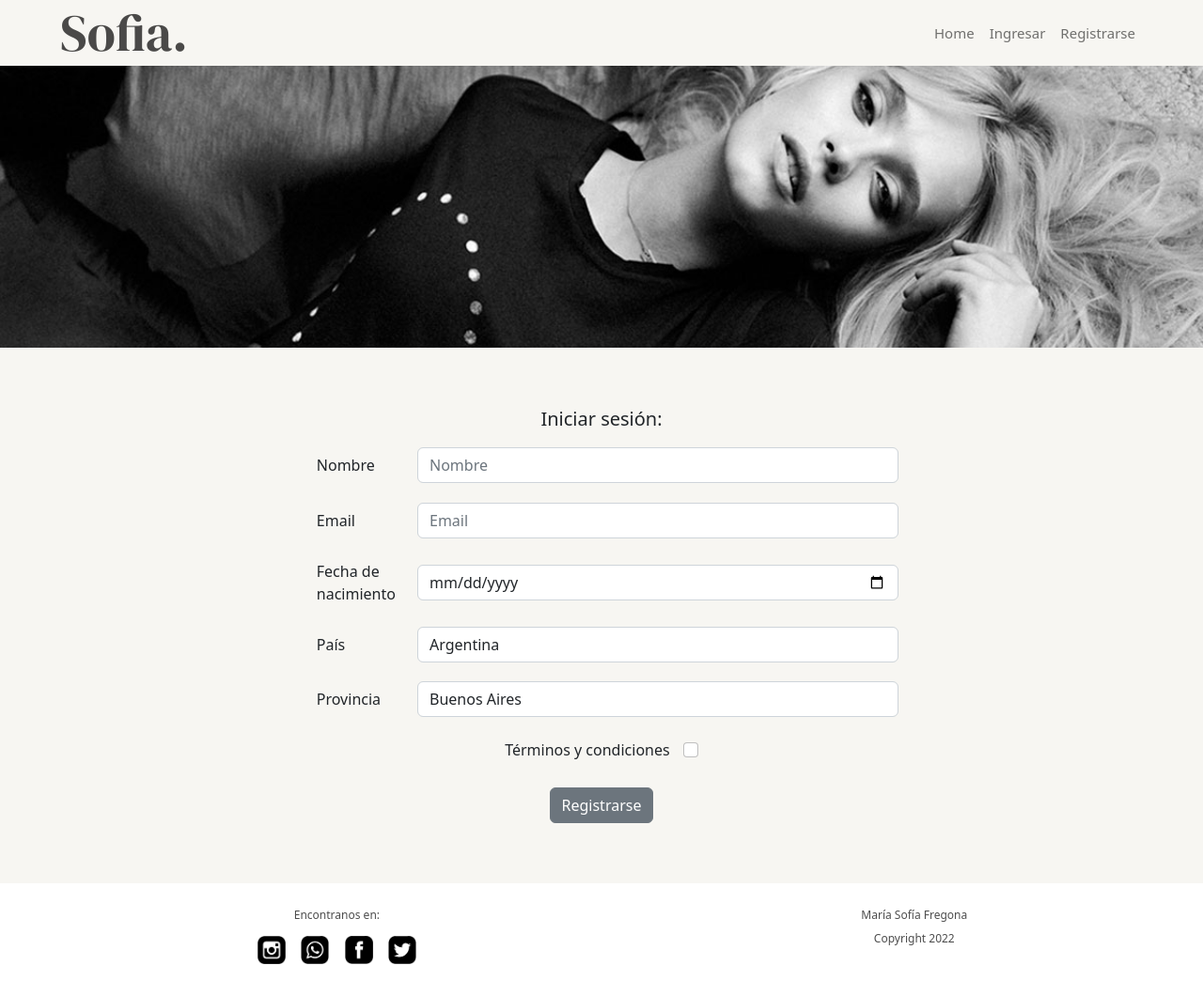
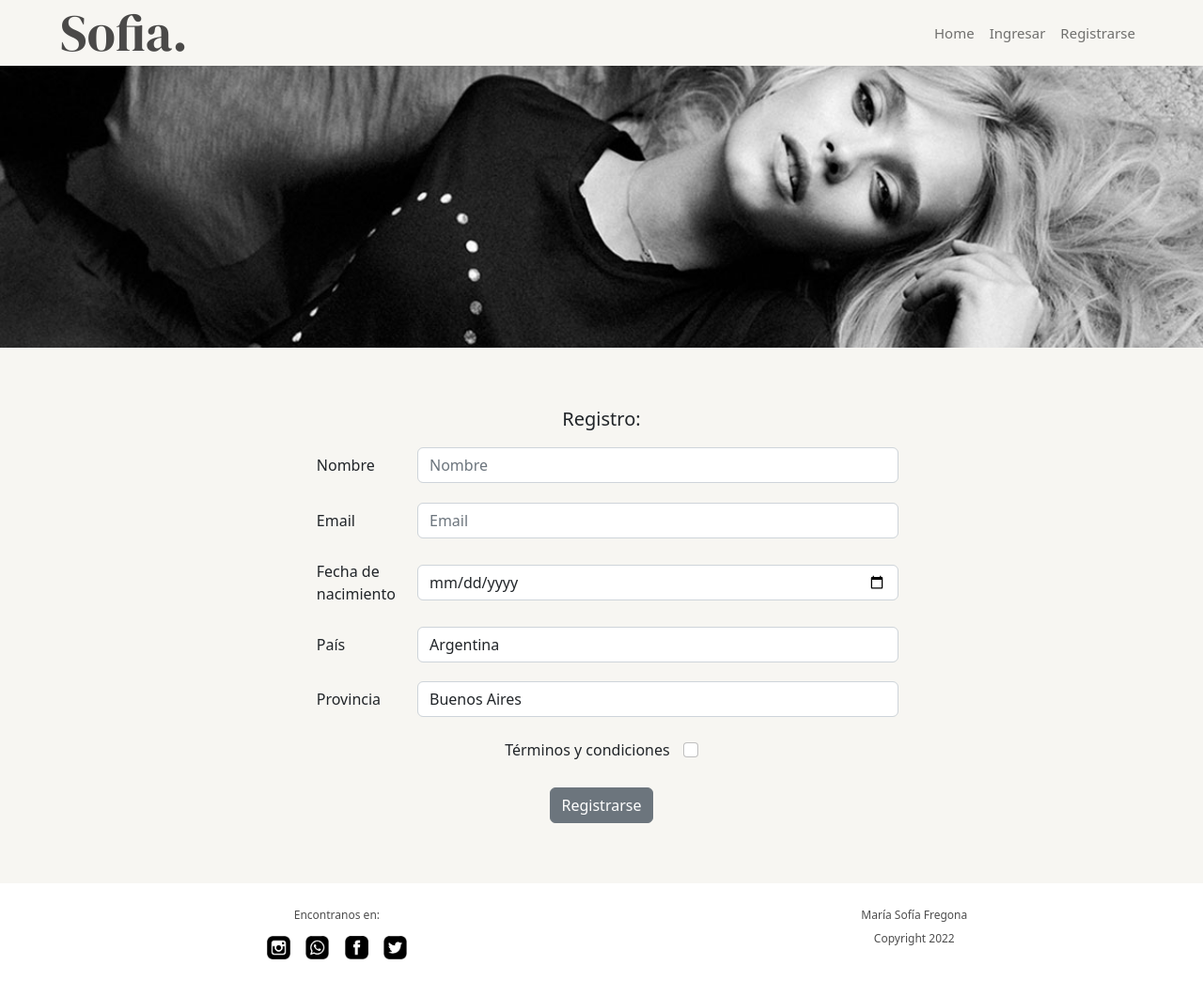
Before and after one commit to sofifregona/Sofia-tienda-de-ropa, a website: page registro.html in a window 1280 px wide. Shown: the whole page at 94% size. Drawn offline with nearby package versions, Linux system fonts and the light colour scheme.

Commit message:
Achicando redes

```diff
--- a/assets/css/style.css
+++ b/assets/css/style.css
@@ -143,7 +143,7 @@
 }
 
 .red {
-  width: 30px;
+  width: 25px;
   margin: 1% 1% 3% 1%;
 }
 
--- a/registro.html
+++ b/registro.html
@@ -43,7 +43,7 @@
     </header>
     <main>
       <form class="formulario-registro">
-        <h4>Iniciar sesión:</h4>
+        <h4>Registro:</h4>
         <div class="form-group row">
           <label for="nombreInput" class="col-12 col-sm-2 col-form-label"
             >Nombre</label
```
